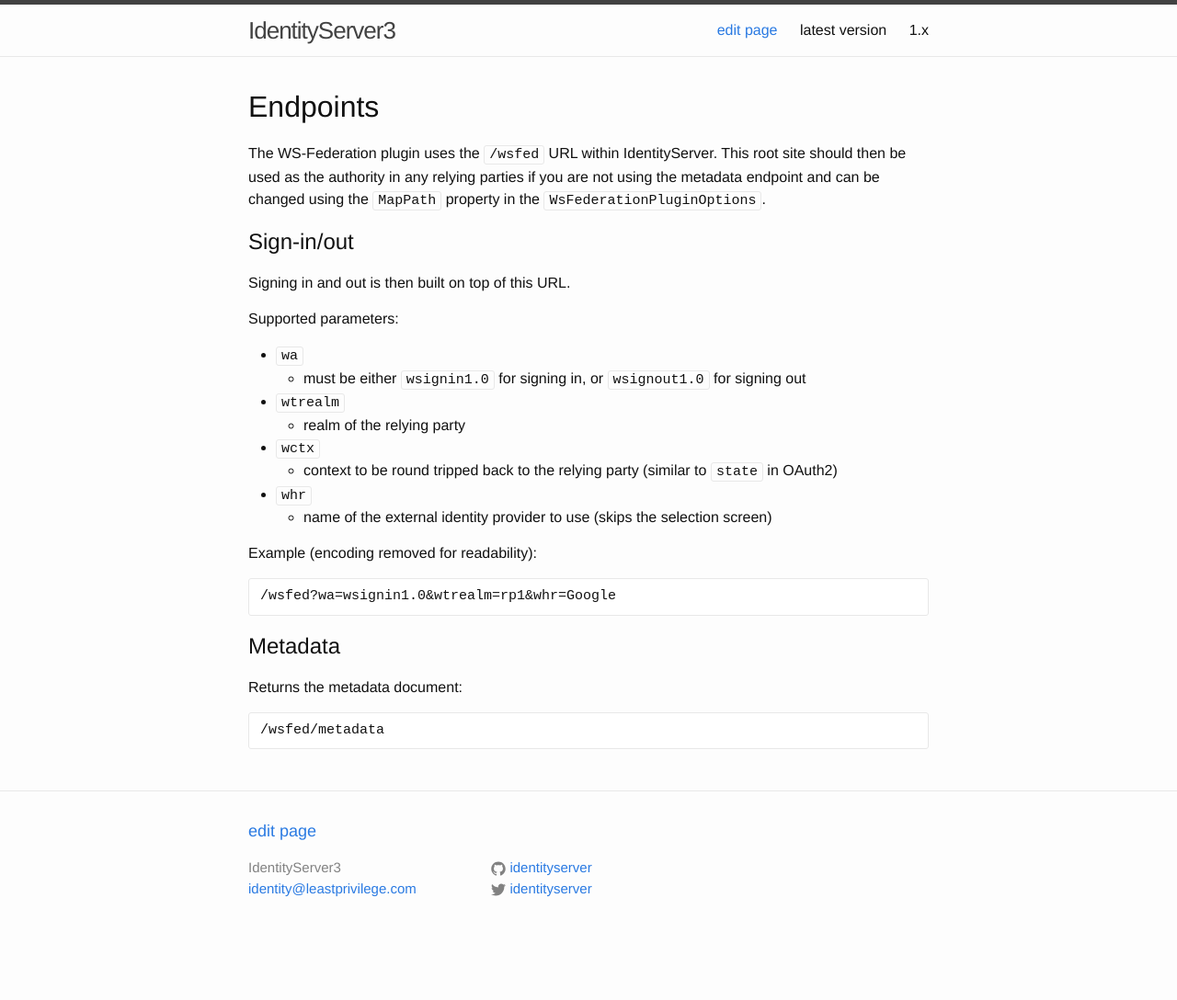
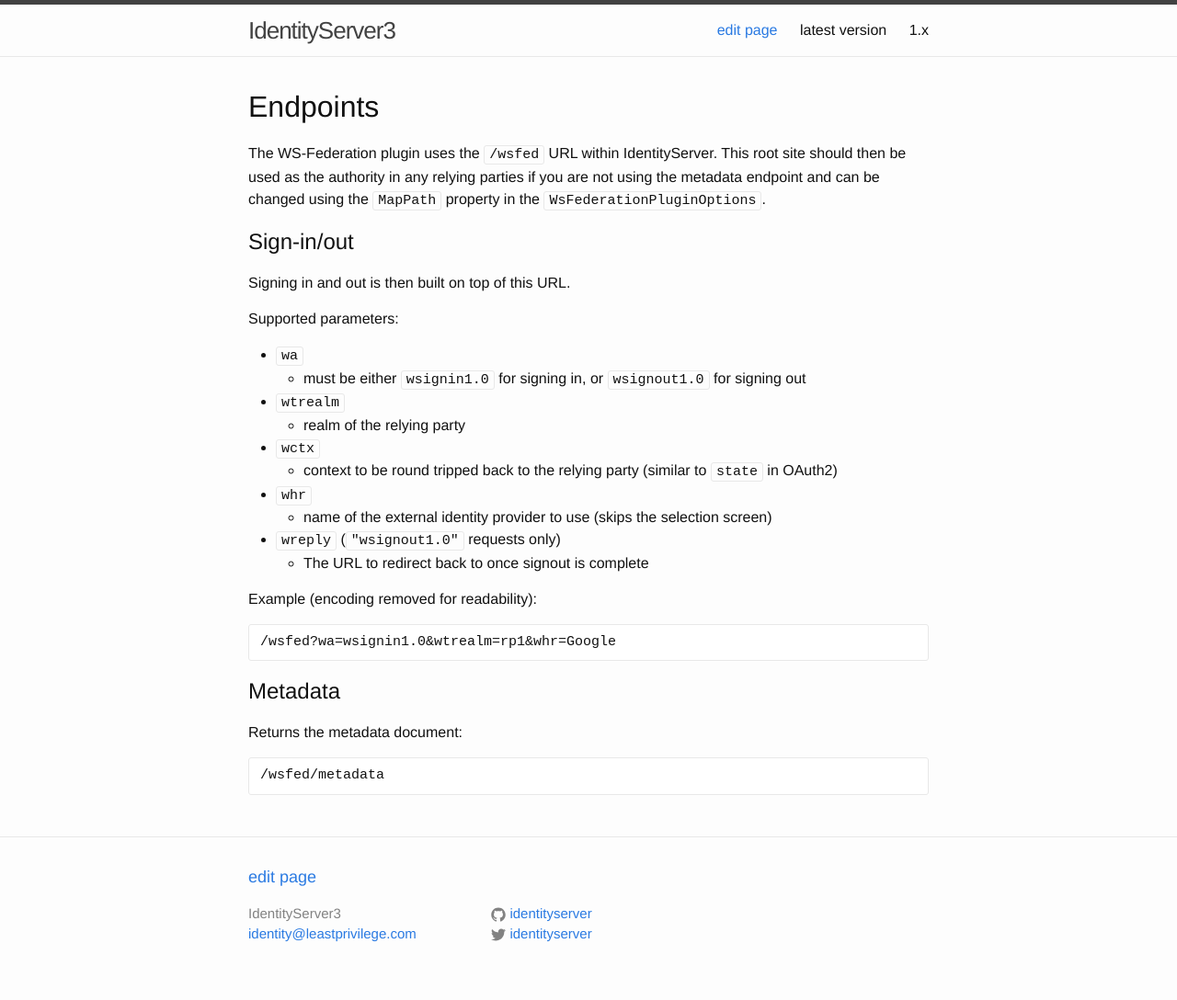
Before and after one commit to IdentityServer/Documentation, a Jekyll site: the page built from docsv2/wsFederation/endpoints.md, in a window 1280 px wide. Shown: the whole page at 92% size. Built offline with Jekyll 4.4.1, drawn with Linux system fonts in a browser that asks for light colours; before the commit the page ends 1038 px from its top, so only the background shows below that.

Commit message:
Update endpoints.md

```diff
--- a/docsv2/wsFederation/endpoints.md
+++ b/docsv2/wsFederation/endpoints.md
@@ -20,6 +20,8 @@
     * context to be round tripped back to the relying party (similar to `state` in OAuth2)
 * `whr`
     * name of the external identity provider to use (skips the selection screen)
+* `wreply` (`"wsignout1.0"` requests only)
+    * The URL to redirect back to once signout is complete
 
 Example (encoding removed for readability):
 
```
